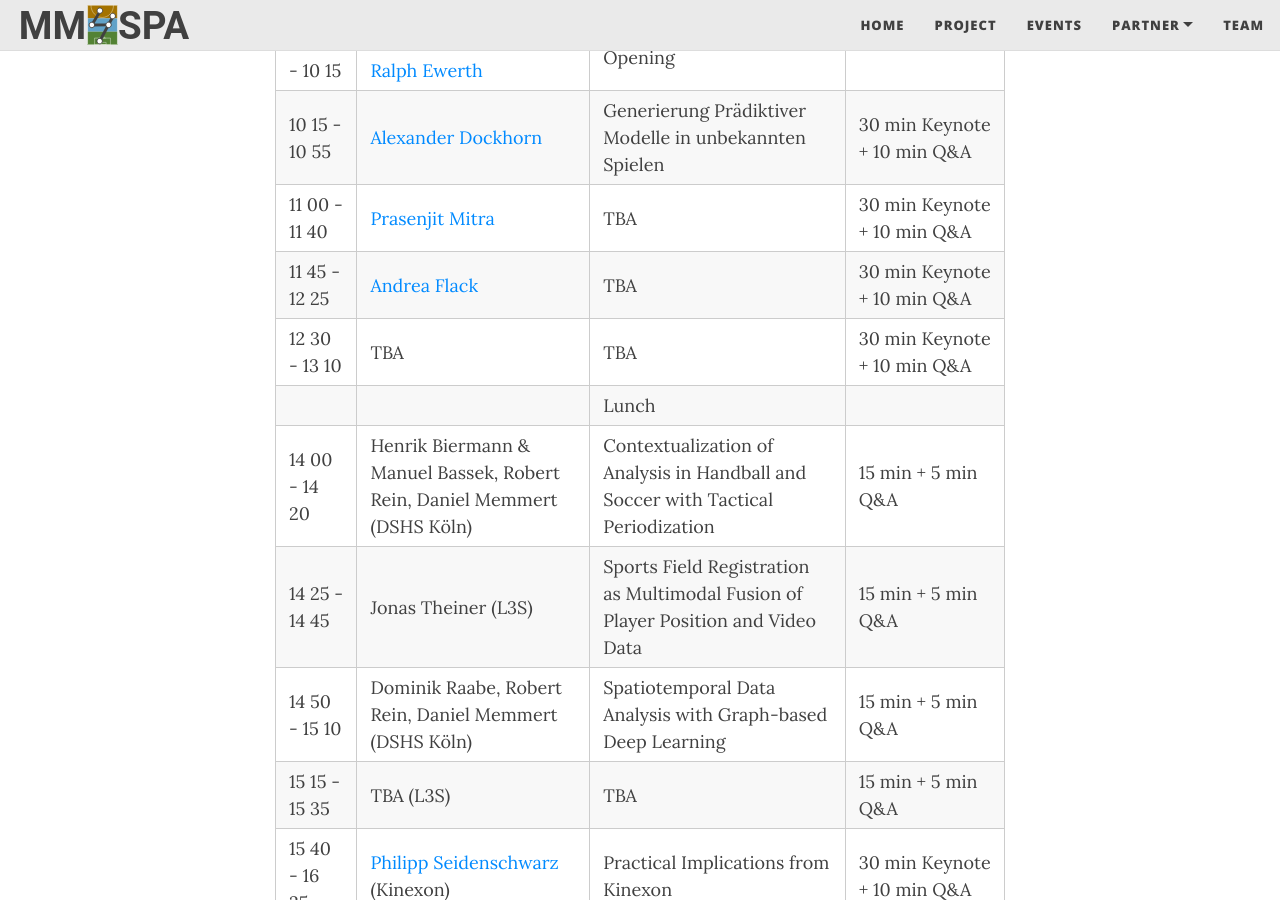
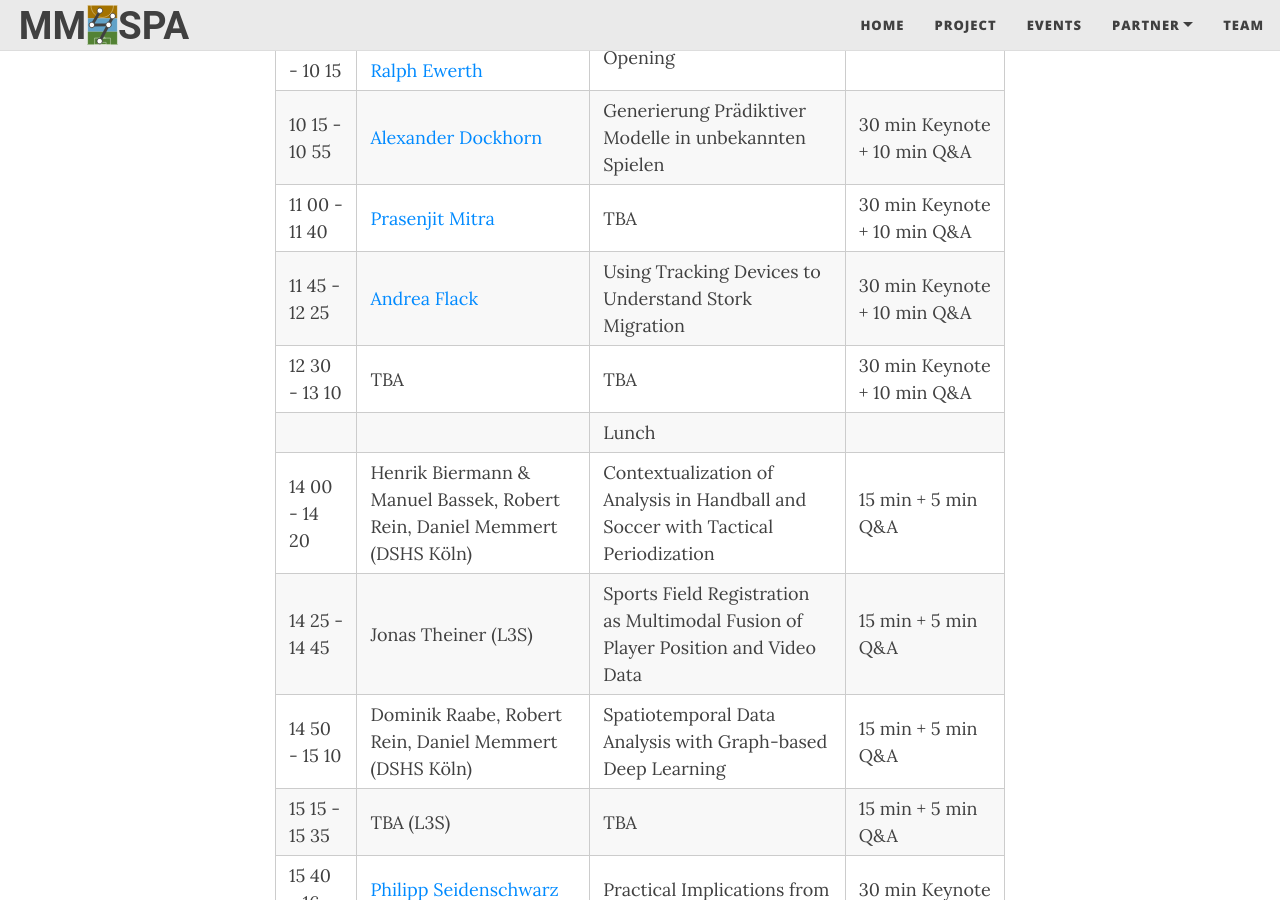
Before and after one commit to MM4SPA/project, a Jekyll site: the page built from workshop.md, in a window 1280 px wide and 900 px high, scrolled down 2273 px. Built offline with Jekyll 4.4.1, drawn with Linux system fonts in a browser that asks for light colours; nearby versions of some CDN libraries.

Commit message:
added keynote title

```diff
--- a/workshop.md
+++ b/workshop.md
@@ -52,7 +52,7 @@
 | 10 00 - 10 15 | <a href="https://www.dshs-koeln.de/institut-fuer-trainingswissenschaft-und-sportinformatik/sportinformatik-sportspielf/personal/prof-dr-daniel-memmert/">Daniel Memmert</a> & <a href="https://www.tib.eu/de/forschung-entwicklung/forschungsgruppen-und-labs/visual-analytics/mitarbeiterinnen-und-mitarbeiter/ralph-ewerth">Ralph Ewerth</a> | Opening                                                                            |                             |
 | 10 15 - 10 55 | <a href="https://adockhorn.github.io/">Alexander Dockhorn</a>                                                                                                                                                                                                                                                                                  | Generierung Prädiktiver Modelle in unbekannten Spielen                             | 30 min Keynote + 10 min Q&A |
 | 11 00 - 11 40 | <a href="https://ist.psu.edu/directory/pum10">Prasenjit Mitra</a>                                                                                                                                                                                                                                                                              | TBA                                                                                | 30 min Keynote + 10 min Q&A |
-| 11 45 - 12 25 | <a href="https://www.ab.mpg.de/person/98269/2736">Andrea Flack</a>                                                                                                                                                                                                                                                                                                                                             | TBA                                                                                | 30 min Keynote + 10 min Q&A |
+| 11 45 - 12 25 | <a href="https://www.ab.mpg.de/person/98269/2736">Andrea Flack</a>                                                                                                                                                                                                                                                                             | Using Tracking Devices to Understand Stork Migration                               | 30 min Keynote + 10 min Q&A |
 | 12 30 - 13 10 | TBA                                                                                                                                                                                                                                                                                                                                            | TBA                                                                                | 30 min Keynote + 10 min Q&A |
 |               |                                                                                                                                                                                                                                                                                                                                                | Lunch                                                                              |                             |
 | 14 00 - 14 20 | Henrik Biermann & Manuel Bassek, Robert Rein, Daniel Memmert (DSHS Köln)                                                                                                                                                                                                                                                                       | Contextualization of Analysis in Handball and Soccer with Tactical Periodization   | 15 min + 5 min Q&A          |
```
